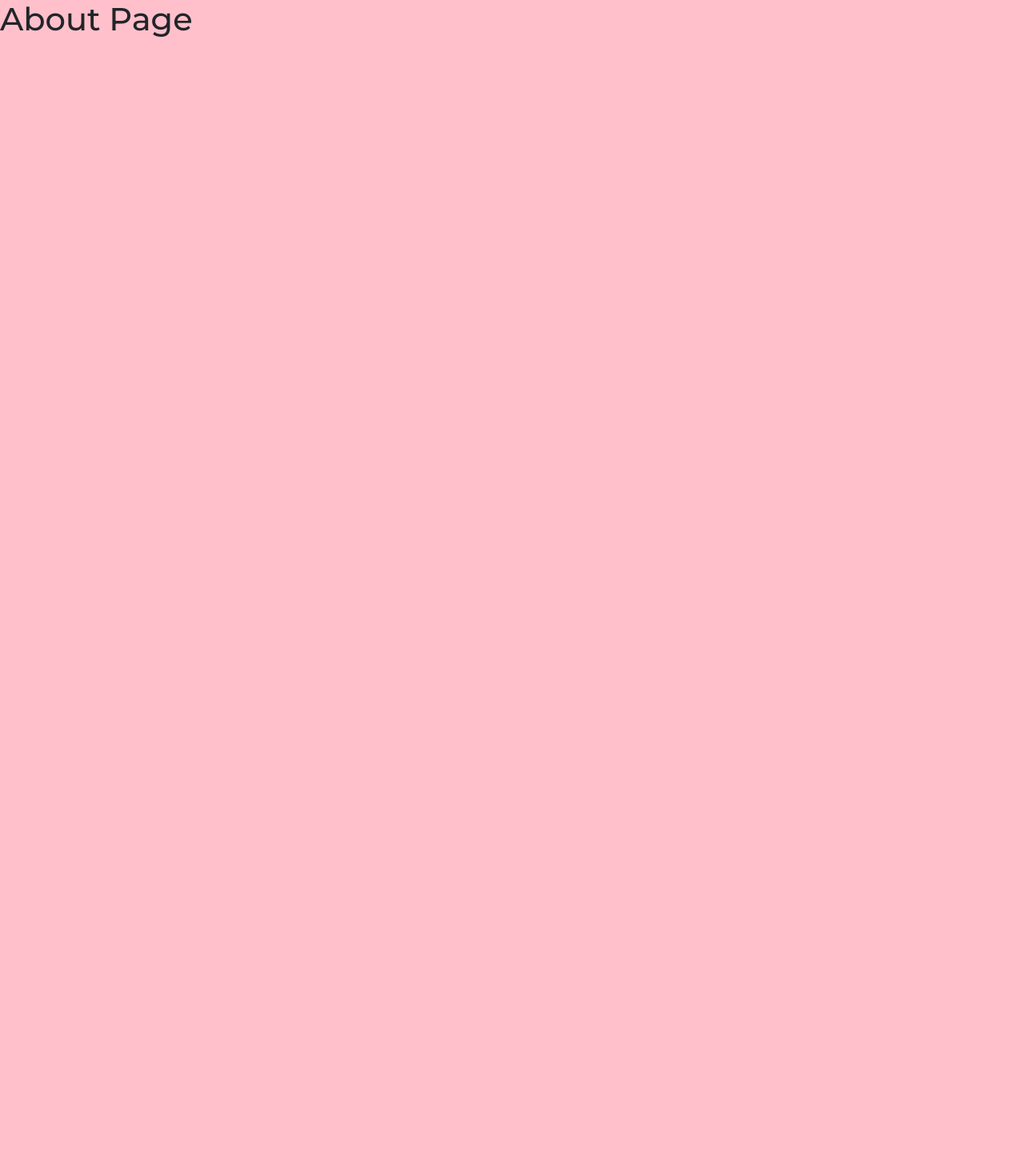
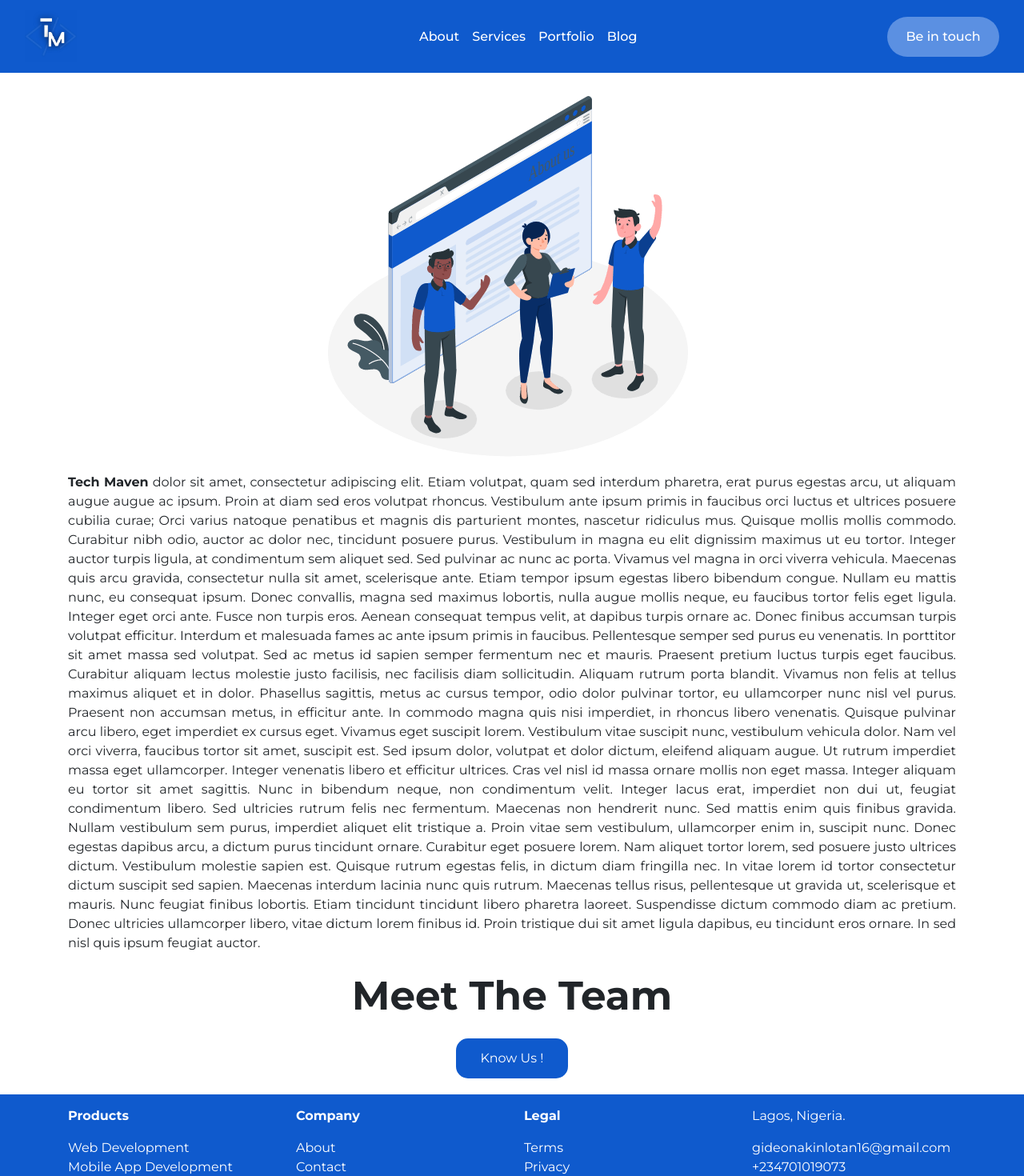
Before and after one commit to Gizzhy/techmaven, a React (Create React App) app: page /About in a window 1280 px wide. Shown: the top 1470 px of the page at 80% size. Before the commit the page ends 800 px from the top, so only its background shows below. Built offline with nearby package versions, Linux system fonts and the light colour scheme.

Commit message:
about us

```diff
--- a/src/index.css
+++ b/src/index.css
@@ -1,5 +1,5 @@
 body {
-  background-color: pink;
+  /* background-color: pink; */
   margin: 0;
   font-family: 'Montserrat', sans-serif !important;
   -webkit-font-smoothing: antialiased;
--- a/src/pages/About.js
+++ b/src/pages/About.js
@@ -1,12 +1,55 @@
-import "../pages/body.css"
+import "../pages/about.css"
 import React from "react";
+import { Navbar } from "../components/Navbar";
+import { Footer } from "../components/Footer";
+import aboutus from "../assets/images/aboutus.gif"
 
 const About = () => {
   return (
     <div>
-      <h1>About Page</h1>
+    <Navbar/>
+    <div className="container">
+      <div className="row">
+        <div className="col-12 aboutus-a">
+         <img className="img-fluid aboutus" src={aboutus} alt="Logo"/>
+          </div>
+      </div>
     </div>
-  );
+    <div className="container">
+      <div className="row">
+        <div className="col-12">
+          <p className="about-w">
+          <span className="about-b">Tech Maven</span> dolor sit amet, consectetur adipiscing elit. Etiam volutpat, quam sed interdum pharetra, erat purus egestas arcu, ut aliquam augue augue ac ipsum. Proin at diam sed eros volutpat rhoncus. Vestibulum ante ipsum primis in faucibus orci luctus et ultrices posuere cubilia curae; Orci varius natoque penatibus et magnis dis parturient montes, nascetur ridiculus mus. Quisque mollis mollis commodo. Curabitur nibh odio, auctor ac dolor nec, tincidunt posuere purus. Vestibulum in magna eu elit dignissim maximus ut eu tortor. Integer auctor turpis ligula, at condimentum sem aliquet sed. Sed pulvinar ac nunc ac porta. Vivamus vel magna in orci viverra vehicula.
+
+Maecenas quis arcu gravida, consectetur nulla sit amet, scelerisque ante. Etiam tempor ipsum egestas libero bibendum congue. Nullam eu mattis nunc, eu consequat ipsum. Donec convallis, magna sed maximus lobortis, nulla augue mollis neque, eu faucibus tortor felis eget ligula. Integer eget orci ante. Fusce non turpis eros. Aenean consequat tempus velit, at dapibus turpis ornare ac. Donec finibus accumsan turpis volutpat efficitur. Interdum et malesuada fames ac ante ipsum primis in faucibus. Pellentesque semper sed purus eu venenatis. In porttitor sit amet massa sed volutpat.
+
+Sed ac metus id sapien semper fermentum nec et mauris. Praesent pretium luctus turpis eget faucibus. Curabitur aliquam lectus molestie justo facilisis, nec facilisis diam sollicitudin. Aliquam rutrum porta blandit. Vivamus non felis at tellus maximus aliquet et in dolor. Phasellus sagittis, metus ac cursus tempor, odio dolor pulvinar tortor, eu ullamcorper nunc nisl vel purus. Praesent non accumsan metus, in efficitur ante.
+
+In commodo magna quis nisi imperdiet, in rhoncus libero venenatis. Quisque pulvinar arcu libero, eget imperdiet ex cursus eget. Vivamus eget suscipit lorem. Vestibulum vitae suscipit nunc, vestibulum vehicula dolor. Nam vel orci viverra, faucibus tortor sit amet, suscipit est. Sed ipsum dolor, volutpat et dolor dictum, eleifend aliquam augue. Ut rutrum imperdiet massa eget ullamcorper. Integer venenatis libero et efficitur ultrices. Cras vel nisl id massa ornare mollis non eget massa. Integer aliquam eu tortor sit amet sagittis. Nunc in bibendum neque, non condimentum velit. Integer lacus erat, imperdiet non dui ut, feugiat condimentum libero. Sed ultricies rutrum felis nec fermentum. Maecenas non hendrerit nunc. Sed mattis enim quis finibus gravida.
+
+Nullam vestibulum sem purus, imperdiet aliquet elit tristique a. Proin vitae sem vestibulum, ullamcorper enim in, suscipit nunc. Donec egestas dapibus arcu, a dictum purus tincidunt ornare. Curabitur eget posuere lorem. Nam aliquet tortor lorem, sed posuere justo ultrices dictum. Vestibulum molestie sapien est. Quisque rutrum egestas felis, in dictum diam fringilla nec. In vitae lorem id tortor consectetur dictum suscipit sed sapien. Maecenas interdum lacinia nunc quis rutrum. Maecenas tellus risus, pellentesque ut gravida ut, scelerisque et mauris. Nunc feugiat finibus lobortis. Etiam tincidunt tincidunt libero pharetra laoreet. Suspendisse dictum commodo diam ac pretium. Donec ultricies ullamcorper libero, vitae dictum lorem finibus id. Proin tristique dui sit amet ligula dapibus, eu tincidunt eros ornare. In sed nisl quis ipsum feugiat auctor.
+          </p>
+        </div>
+      </div>
+    </div>
+    <div className="container">
+      <div className="row">
+        <div className="col-12 meet-a">
+          <p className="meet">Meet The Team</p>
+        </div>
+      </div>
+    </div>
+    <div className="container meet-a1">
+      <div className="row">
+        <div className="col-12 meet-b-a">
+          <button className="meet-b">Know Us !</button>
+        </div>
+      </div>
+    </div>
+    <Footer/>
+    </div>
+  )
+
 };
 
 export default About;
--- a/src/pages/about.css
+++ b/src/pages/about.css
@@ -0,0 +1,37 @@
+.aboutus-a{
+    text-align: center;
+}
+.about-w{
+    text-align: justify;
+}
+.about-b{
+    font-weight: bold;
+}
+.meet-a, .meet-b-a{
+    text-align: center;
+}
+.meet{
+    font-size: 50px;
+    font-weight: bold;
+}
+.meet-b{
+    /* border: 1px black solid; */
+    border: 0;
+    width: 140px;
+    height: 50px;
+    color: white;
+    border-radius: 15px;
+    background-color: #0F5ACD;
+}
+.meet-b:hover{
+    background-color: rgb(3, 37, 87);
+}
+.meet-a1{
+    margin-bottom: 20px;
+}
+@media screen and (max-width: 850px) {
+    .meet{
+        font-size: 30px;
+
+    }
+}
```
Also changed, not shown: src/assets/images/aboutus.gif (added).
